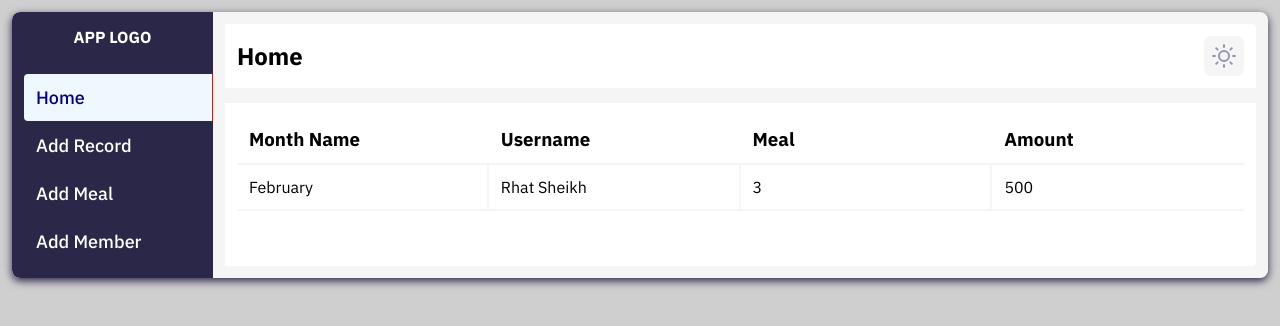
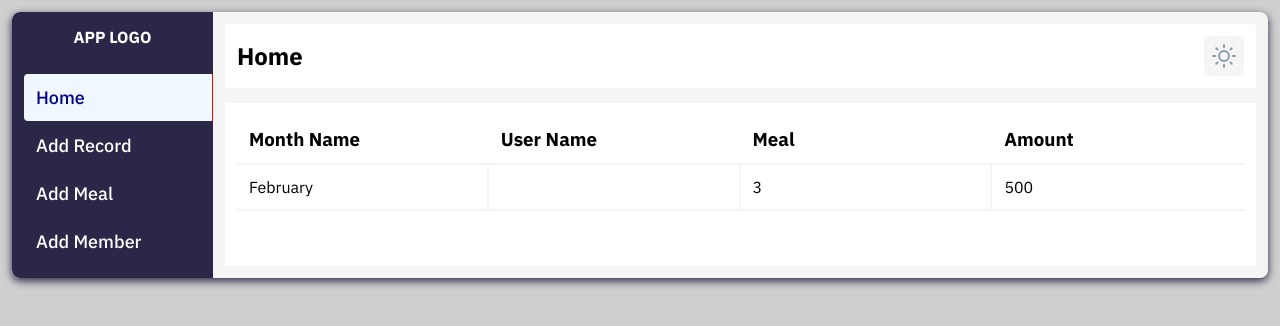
Before and after one commit to RahatSheikhLeon/cost-analysis-in-react, a React (Vite) app: page / in a window 1280 px wide. Shown: the top 326 px of the page. Built offline with nearby package versions, Linux system fonts and the light colour scheme.

Commit message:
matha nosto update two

```diff
--- a/src/AddMember.jsx
+++ b/src/AddMember.jsx
@@ -1,30 +1,21 @@
 
-export function AddMember({memberInfo, setMemberInfo }) {
-
+export function AddMember({ memberInfo, setMemberInfo }) {
     const dataHandeler = (e) => {
-        const {name, value} = e.target
-        setMemberInfo(prevState =>({
+        const { name, value } = e.target;
+        setMemberInfo(prevState => ({
             ...prevState,
             [name]: value
         })
         )
+
     }
-
-
-
-    // function submit(){
-    //     setMemberInfo = (
-    //         [{
-    //             memberName : 'Rahat',
-    //             memberNumber: '09302930293',
-    //             memberEmail : 'akfjklajfka',
-    //             memberNID  : '3232323',
-    //         }]
-    //     )
-
-
-    //         console.log(setMemberInfo)
-    // }
+    const dataTest = memberInfo.memberName == '' || memberInfo.memberNumber == '' || memberInfo.memberEmail == '' || memberInfo.memberNID == '';
+    const submit = () => {
+        if (dataTest) {
+            alert('enter data')
+            return
+        }
+    }
 
 
     return (
@@ -33,9 +24,10 @@ export function AddMember({memberInfo, setMemberInfo }) {
                 type="text"
                 className="form-control"
                 placeholder="Enter Member Name"
-                value={setMemberInfo.memberName}
+                name="memberName"
+                value={memberInfo.memberName || ""}
                 onChange={dataHandeler}
-                // onChange={(e) => setMemberInfo({...memberInfo, memberName : e.target.value})}
+            // onChange={(e) => setMemberInfo({...memberInfo, memberName : e.target.value})}
 
             />
 
@@ -43,30 +35,33 @@ export function AddMember({memberInfo, setMemberInfo }) {
                 type="number"
                 className="form-control"
                 placeholder="Enter Member Phone Number"
-                value={setMemberInfo.memberNumber}
+                name="memberNumber"
+                value={memberInfo.memberNumber || ""}
                 onChange={dataHandeler}
-                // onChange={(e) => setMemberInfo({...memberInfo,  memberNumber: e.target.value})}
+            // onChange={(e) => setMemberInfo({...memberInfo,  memberNumber: e.target.value})}
             />
 
             <input
                 type="email"
                 className="form-control"
                 placeholder="Enter Member Email"
-                value={setMemberInfo.memberEmail}
+                name="memberEmail"
+                value={memberInfo.memberEmail || ""}
                 onChange={dataHandeler}
-                // onChange={(e) => setMemberInfo({...memberInfo, memberEmail: e.target.value})}
+            // onChange={(e) => setMemberInfo({...memberInfo, memberEmail: e.target.value})}
             />
 
             <input
                 type="number"
                 className="form-control"
                 placeholder="Enter Member NID"
-                value={setMemberInfo.memberNID}
+                name="memberNID"
+                value={memberInfo.memberNID || ""}
                 onChange={dataHandeler}
-                // onChange={(e) => setMemberInfo({...memberInfo, memberNID: e.target.value})}
+            // onChange={(e) => setMemberInfo({...memberInfo, memberNID: e.target.value})}
             />
 
-            <button type="button" className="add-btn" >Add Member</button>
+            <button type="button" className="add-btn" onClick={submit} >Add Member</button>
         </form>
     )
 }
--- a/src/Home.jsx
+++ b/src/Home.jsx
@@ -1,17 +1,17 @@
 import { TableContent } from "./TableContent"
-export function Home() {
+export function Home({ memberInfo }) {
+
     return (
         <>
             <div className="home-tabel_wrapper">
                 <div className="flex border-buttom table-header">
                     <div className="width-280"><h3>Month Name</h3></div>
-                    <div className="width-280"><h3>Username</h3></div>
+                    <div className="width-280"><h3> User Name </h3></div>
                     <div className="width-280"><h3>Meal</h3></div>
                     <div className="width-280"><h3>Amount</h3></div>
                 </div>
 
-                <TableContent />
-
+                <TableContent memberInfo={memberInfo} />
             </div>
         </>
     )
--- a/src/TabContent.jsx
+++ b/src/TabContent.jsx
@@ -1,4 +1,5 @@
 import { useState } from "react"
+
 import { Home } from "./Home"
 import { AddRecord } from "./AddRecord"
 import { AddMeal } from "./AddMeal"
@@ -14,12 +15,12 @@ export function TabContent({toggle}){
         }
     )
 
-console.log('member info test' , memberInfo)
+    let content;
 
-    let content;
+
     switch (toggle){
         case 1:
-        content = <Home toggle ={toggle} />
+        content = <Home toggle ={toggle} memberInfo = {memberInfo} />
         break;
 
         case 2:
--- a/src/TableContent.jsx
+++ b/src/TableContent.jsx
@@ -1,12 +1,12 @@
 
-export function TableContent(){
+export function TableContent({memberInfo}){
     return(
         <div className="flex border-buttom table-content">
                     <div className="width-280 border-right">
                         <p>February</p>
                     </div>
                     <div className="width-280 border-right">
-                        <p>Rhat Sheikh</p>
+                        <p>{memberInfo.memberName}</p>
                     </div>
                     <div className="width-280 border-right">
                         <p>3</p>
```
